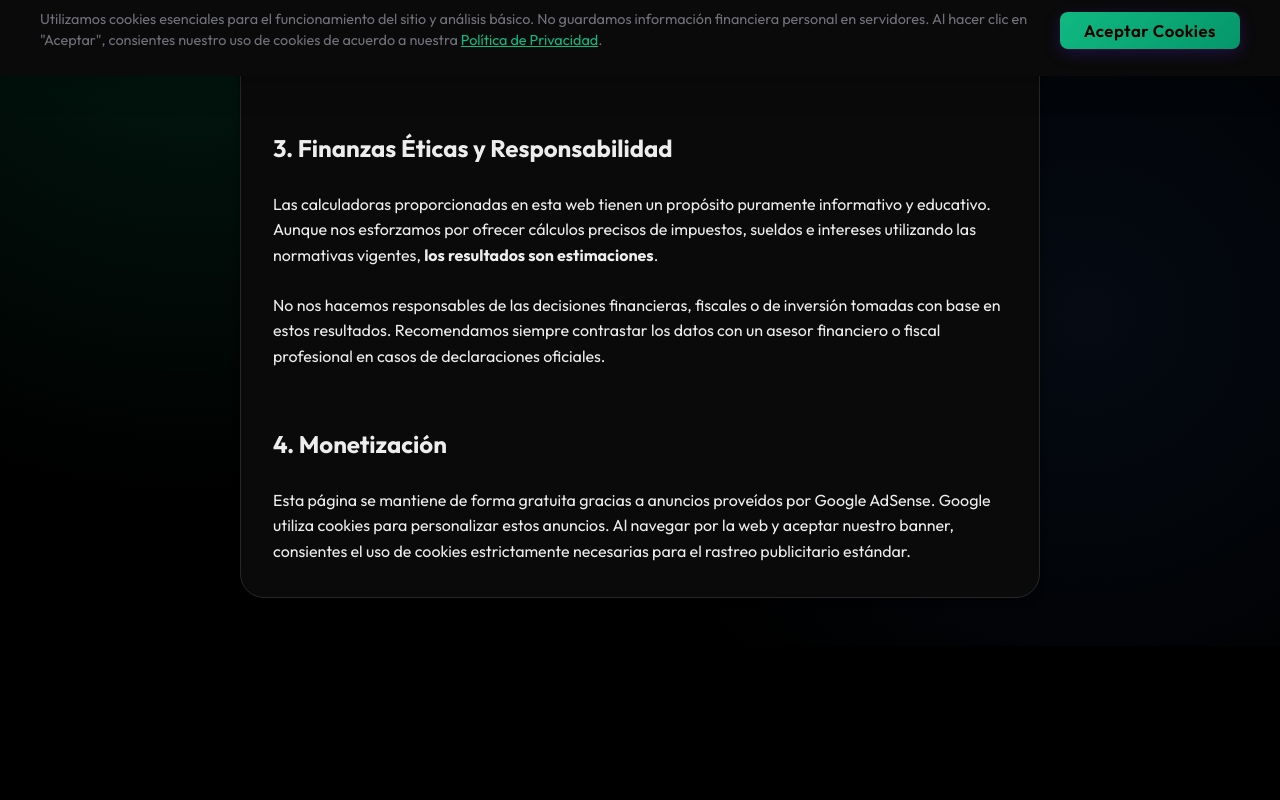
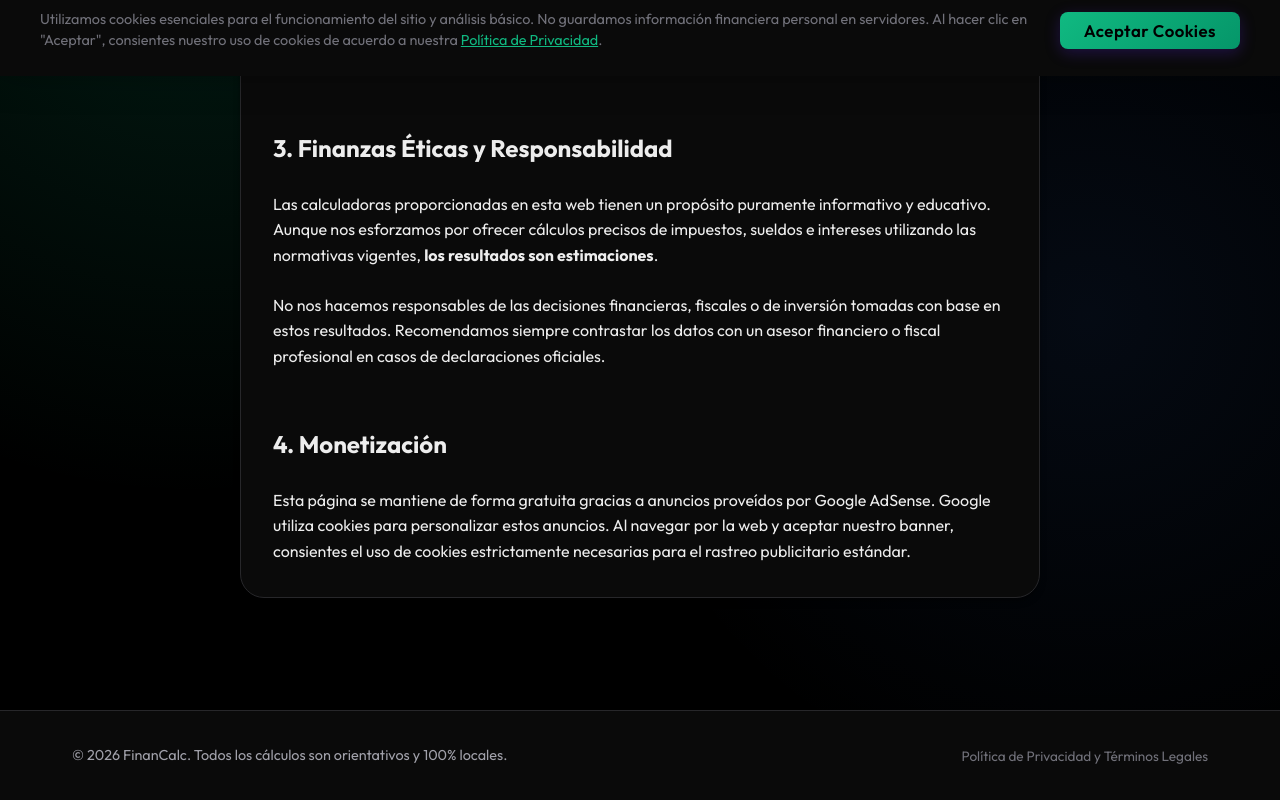
Before and after one commit to hugoug10/calculadoras-financieras, a React (Vite) app: page /legal in a window 1280 px wide. Shown: the part 724-1524 px from the top of the page. Before the commit the page ends 1370 px from the top, so only its background shows below. Built offline with nearby package versions, Linux system fonts and the light colour scheme.

Commit message:
Fix: Añadir Footer con enlaces legales

```diff
--- a/src/App.jsx
+++ b/src/App.jsx
@@ -7,6 +7,7 @@ import InteresCompuesto from './pages/InteresCompuesto';
 import Iva from './pages/Iva';
 import Legal from './pages/Legal';
 import CookieBanner from './components/CookieBanner';
+import Footer from './components/Footer';
 
 function App() {
   return (
@@ -23,6 +24,7 @@ function App() {
             <Route path="/legal" element={<Legal />} />
           </Routes>
         </main>
+        <Footer />
         <CookieBanner />
       </div>
     </Router>
--- /dev/null
+++ b/src/components/Footer.css
@@ -0,0 +1,42 @@
+.footer-main {
+  margin-top: 4rem;
+  padding: 2rem 0;
+  border-top: 1px solid var(--border);
+  background-color: var(--surface);
+  text-align: center;
+}
+
+.footer-content {
+  max-width: 1200px;
+  margin: 0 auto;
+  padding: 0 2rem;
+  display: flex;
+  flex-direction: column;
+  gap: 1rem;
+  align-items: center;
+}
+
+.copyright {
+  color: var(--text-muted);
+  font-size: 0.9rem;
+}
+
+.footer-links a {
+  color: var(--text-secondary);
+  font-size: 0.85rem;
+  text-decoration: none;
+  transition: color 0.2s;
+}
+
+.footer-links a:hover {
+  color: var(--primary);
+  text-decoration: underline;
+}
+
+@media (min-width: 768px) {
+  .footer-content {
+    flex-direction: row;
+    justify-content: space-between;
+    text-align: left;
+  }
+}
--- /dev/null
+++ b/src/components/Footer.jsx
@@ -0,0 +1,18 @@
+import React from 'react';
+import { Link } from 'react-router-dom';
+import './Footer.css';
+
+const Footer = () => {
+  return (
+    <footer className="footer-main">
+      <div className="footer-content">
+        <p className="copyright">© {new Date().getFullYear()} FinanCalc. Todos los cálculos son orientativos y 100% locales.</p>
+        <div className="footer-links">
+          <Link to="/legal">Política de Privacidad y Términos Legales</Link>
+        </div>
+      </div>
+    </footer>
+  );
+};
+
+export default Footer;
```
